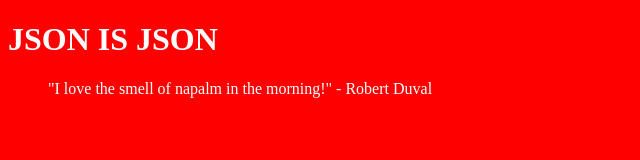
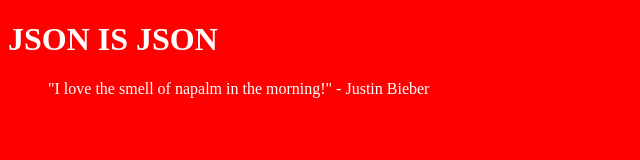
Before and after one commit to seanhaughey/JSON, a plain HTML site: page index.html in a window 1280 px wide. Shown: the full height of the page, 0-640 px from the left. Drawn offline with Linux system fonts and the light colour scheme.

Commit message:
changed author to bieber

```diff
--- a/index.html
+++ b/index.html
@@ -11,6 +11,6 @@
 </head>
 <body>
 	<h1>JSON IS JSON</h1>
-	<blockquote>"I love the smell of napalm in the morning!" - Robert Duval</blockquote>
+	<blockquote>"I love the smell of napalm in the morning!" - Justin Bieber</blockquote>
 </body>
 </html>
```
